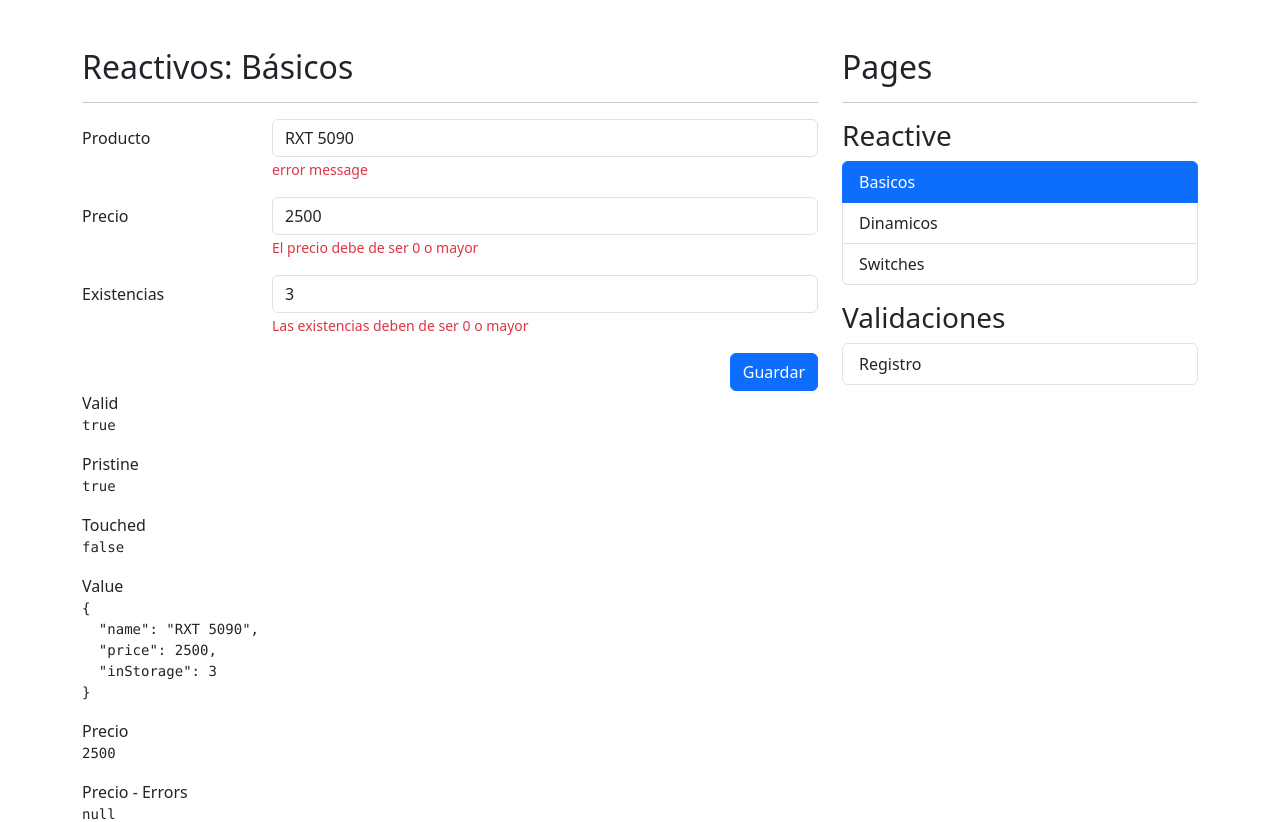
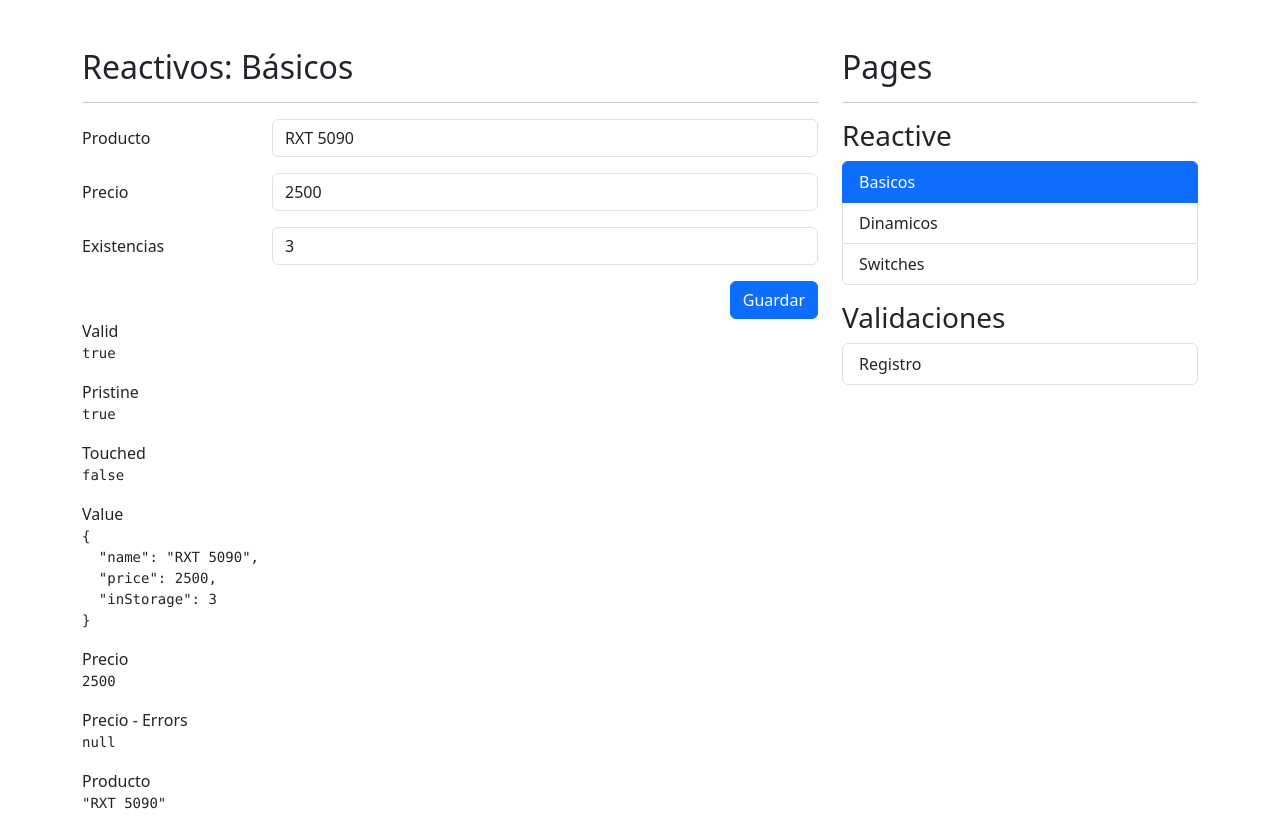
Before and after one commit to tomasVergara14/reactive-forms, an Angular app: page /reactive/basic in a window 1280 px wide. Shown: the top 822 px of the page. Built offline with nearby package versions, Linux system fonts and the light colour scheme.

Commit message:
validators

```diff
--- a/src/app/reactive/pages/basic-page/basic-page.component.html
+++ b/src/app/reactive/pages/basic-page/basic-page.component.html
@@ -19,9 +19,9 @@
                            formControlName="name"
                            placeholder="Nombre del producto">
 
-                    <span class="form-text text-danger">
-                        <!-- Debe de ser de 3 letras -->
-                        error message
+                    <span *ngIf="isValidField('name')"
+                        class="form-text text-danger">
+                            {{ getFieldError('name') }}
                     </span>
                 </div>
             </div>
@@ -34,8 +34,9 @@
                            class="form-control"
                            formControlName="price"
                            placeholder="Precio del producto">
-                    <span class="form-text text-danger">
-                        El precio debe de ser 0 o mayor
+                    <span *ngIf="isValidField('price')"
+                        class="form-text text-danger">
+                            Price must be 0 or higher
                     </span>
                 </div>
             </div>
@@ -49,8 +50,9 @@
                            formControlName="inStorage"
                            placeholder="Existencias del producto">
 
-                    <span class="form-text text-danger">
-                         Las existencias deben de ser 0 o mayor
+                    <span *ngIf="isValidField('inStorage')"
+                        class="form-text text-danger">
+                           You cant have less products
                     </span>
                 </div>
             </div>
--- a/src/app/reactive/pages/basic-page/basic-page.component.ts
+++ b/src/app/reactive/pages/basic-page/basic-page.component.ts
@@ -28,8 +28,32 @@
     this.myForm.reset( rxt5090 )
   }
 
+  isValidField( field: string ):boolean | null{
+    return this.myForm.controls[field].errors && this.myForm.controls[field].touched
+  }
+
+  getFieldError( field: string ): string | null{
+    if( !this.myForm.controls[field]) return null
+
+    const errors = this.myForm.controls[field].errors || {}
+
+    for (const key of Object.keys(errors)) {
+      switch( key ){
+        case 'required':
+          return 'This field is required';
+        case 'minlength':
+          return `You need at least ${errors['minlength'].requiredLength} characters`;
+      }
+    }
+
+    return null;
+  }
+
   onSave(){
-    if(this.myForm.invalid) return;
+    if(this.myForm.invalid) {
+      this.myForm.markAllAsTouched(); //So we trigger the validations
+      return
+    };
 
     console.log(this.myForm)
 
```
